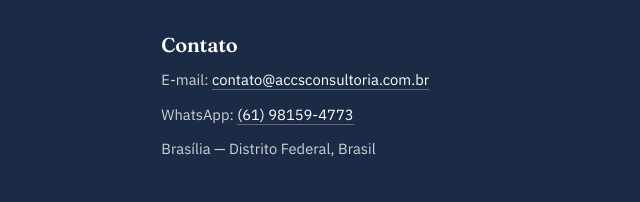
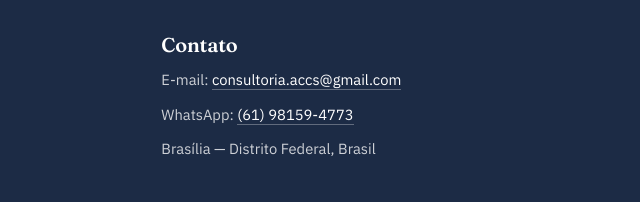
Before and after one commit to accsconsultoria/accsconsultoria.github.io, a plain HTML site: page catalogo/index.html in a window 1280 px wide. Shown: the part 1354-1556 px from the top of the page, 592-1232 px from the left. Drawn offline with Linux system fonts and the light colour scheme.

Commit message:
Atualiza o e-mail de contato do site
Substitui contato@accsconsultoria.com.br por consultoria.accs@gmail.com
nos rodapés da página inicial e do catálogo e na configuração
compartilhada.

Co-Authored-By: Claude Opus 5.5 <noreply@anthropic.com>
Claude-Session: https://claude.ai/code/session_01AUqTdpbFUk6NyjTKnptRy8

```diff
--- a/assets/editorial.js
+++ b/assets/editorial.js
@@ -11,7 +11,7 @@
   const CONFIG = {
     whatsapp: "https://wa.me/5561981594773",
     whatsappExibicao: "(61) 98159-4773",
-    email: "contato@accsconsultoria.com.br",
+    email: "consultoria.accs@gmail.com",
     local: "Brasília — Distrito Federal, Brasil",
     areas: [
       { id: "saude", nome: "Saúde" },
--- a/catalogo/index.html
+++ b/catalogo/index.html
@@ -60,7 +60,7 @@
         <div>
           <h2>Contato</h2>
           <ul>
-            <li>E-mail: <a href="mailto:contato@accsconsultoria.com.br">contato@accsconsultoria.com.br</a></li>
+            <li>E-mail: <a href="mailto:consultoria.accs@gmail.com">consultoria.accs@gmail.com</a></li>
             <li>WhatsApp: <a data-whatsapp-geral href="https://wa.me/5561981594773" target="_blank" rel="noopener">(61) 98159-4773</a></li>
             <li>Brasília — Distrito Federal, Brasil</li>
           </ul>
```
Also changed, not shown: index.html (+1 -1 lines).
